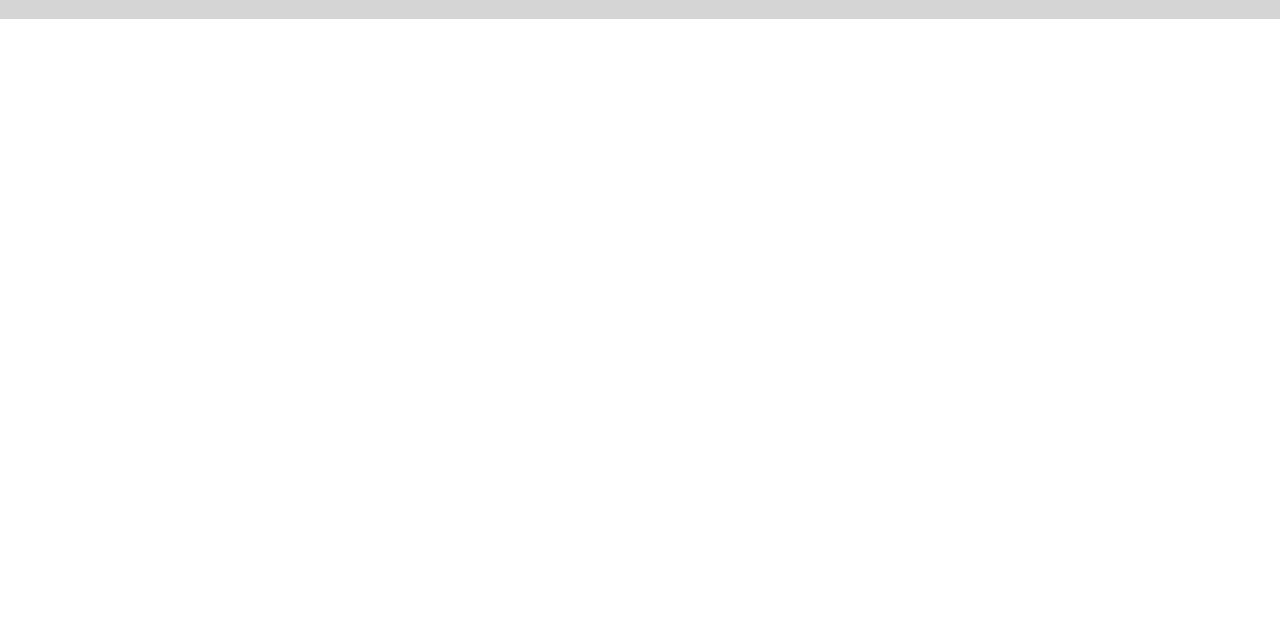
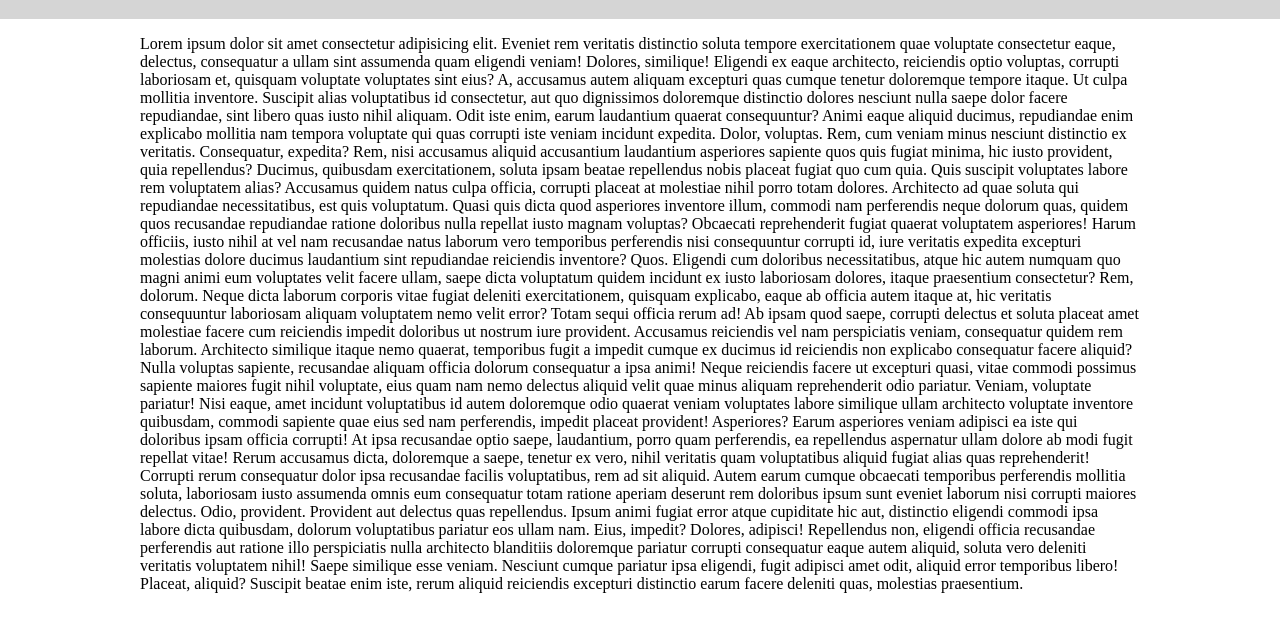
Before and after one commit to abdujabbor13/branch, a plain HTML site: page index.html in a window 1280 px wide. Shown: the part 61-692 px from the top of the page. Drawn offline with Linux system fonts and the light colour scheme.

Commit message:
add site main and styles

```diff
--- a/fix.css
+++ b/fix.css
@@ -47,3 +47,13 @@ button {
 button:hover{
   border-bottom: 2px solid #fff;
 }
+
+p{
+  width: 1000px;
+  text-align: left;
+}
+
+.main{
+  display: flex;
+  justify-content: center;
+}
--- a/index.html
+++ b/index.html
@@ -117,6 +117,28 @@
     <button>darslar royxati</button>
   </div>
 
+  <div class="main">
+    <p>Lorem ipsum dolor sit amet consectetur adipisicing elit. Eveniet rem veritatis distinctio soluta tempore exercitationem quae voluptate consectetur eaque, delectus, consequatur a ullam sint assumenda quam eligendi veniam! Dolores, similique!
+      Eligendi ex eaque architecto, reiciendis optio voluptas, corrupti laboriosam et, quisquam voluptate voluptates sint eius? A, accusamus autem aliquam excepturi quas cumque tenetur doloremque tempore itaque. Ut culpa mollitia inventore.
+      Suscipit alias voluptatibus id consectetur, aut quo dignissimos doloremque distinctio dolores nesciunt nulla saepe dolor facere repudiandae, sint libero quas iusto nihil aliquam. Odit iste enim, earum laudantium quaerat consequuntur?
+      Animi eaque aliquid ducimus, repudiandae enim explicabo mollitia nam tempora voluptate qui quas corrupti iste veniam incidunt expedita. Dolor, voluptas. Rem, cum veniam minus nesciunt distinctio ex veritatis. Consequatur, expedita?
+      Rem, nisi accusamus aliquid accusantium laudantium asperiores sapiente quos quis fugiat minima, hic iusto provident, quia repellendus? Ducimus, quibusdam exercitationem, soluta ipsam beatae repellendus nobis placeat fugiat quo cum quia.
+      Quis suscipit voluptates labore rem voluptatem alias? Accusamus quidem natus culpa officia, corrupti placeat at molestiae nihil porro totam dolores. Architecto ad quae soluta qui repudiandae necessitatibus, est quis voluptatum.
+      Quasi quis dicta quod asperiores inventore illum, commodi nam perferendis neque dolorum quas, quidem quos recusandae repudiandae ratione doloribus nulla repellat iusto magnam voluptas? Obcaecati reprehenderit fugiat quaerat voluptatem asperiores!
+      Harum officiis, iusto nihil at vel nam recusandae natus laborum vero temporibus perferendis nisi consequuntur corrupti id, iure veritatis expedita excepturi molestias dolore ducimus laudantium sint repudiandae reiciendis inventore? Quos.
+      Eligendi cum doloribus necessitatibus, atque hic autem numquam quo magni animi eum voluptates velit facere ullam, saepe dicta voluptatum quidem incidunt ex iusto laboriosam dolores, itaque praesentium consectetur? Rem, dolorum.
+      Neque dicta laborum corporis vitae fugiat deleniti exercitationem, quisquam explicabo, eaque ab officia autem itaque at, hic veritatis consequuntur laboriosam aliquam voluptatem nemo velit error? Totam sequi officia rerum ad!
+      Ab ipsam quod saepe, corrupti delectus et soluta placeat amet molestiae facere cum reiciendis impedit doloribus ut nostrum iure provident. Accusamus reiciendis vel nam perspiciatis veniam, consequatur quidem rem laborum.
+      Architecto similique itaque nemo quaerat, temporibus fugit a impedit cumque ex ducimus id reiciendis non explicabo consequatur facere aliquid? Nulla voluptas sapiente, recusandae aliquam officia dolorum consequatur a ipsa animi!
+      Neque reiciendis facere ut excepturi quasi, vitae commodi possimus sapiente maiores fugit nihil voluptate, eius quam nam nemo delectus aliquid velit quae minus aliquam reprehenderit odio pariatur. Veniam, voluptate pariatur!
+      Nisi eaque, amet incidunt voluptatibus id autem doloremque odio quaerat veniam voluptates labore similique ullam architecto voluptate inventore quibusdam, commodi sapiente quae eius sed nam perferendis, impedit placeat provident! Asperiores?
+      Earum asperiores veniam adipisci ea iste qui doloribus ipsam officia corrupti! At ipsa recusandae optio saepe, laudantium, porro quam perferendis, ea repellendus aspernatur ullam dolore ab modi fugit repellat vitae!
+      Rerum accusamus dicta, doloremque a saepe, tenetur ex vero, nihil veritatis quam voluptatibus aliquid fugiat alias quas reprehenderit! Corrupti rerum consequatur dolor ipsa recusandae facilis voluptatibus, rem ad sit aliquid.
+      Autem earum cumque obcaecati temporibus perferendis mollitia soluta, laboriosam iusto assumenda omnis eum consequatur totam ratione aperiam deserunt rem doloribus ipsum sunt eveniet laborum nisi corrupti maiores delectus. Odio, provident.
+      Provident aut delectus quas repellendus. Ipsum animi fugiat error atque cupiditate hic aut, distinctio eligendi commodi ipsa labore dicta quibusdam, dolorum voluptatibus pariatur eos ullam nam. Eius, impedit? Dolores, adipisci!
+      Repellendus non, eligendi officia recusandae perferendis aut ratione illo perspiciatis nulla architecto blanditiis doloremque pariatur corrupti consequatur eaque autem aliquid, soluta vero deleniti veritatis voluptatem nihil! Saepe similique esse veniam.
+      Nesciunt cumque pariatur ipsa eligendi, fugit adipisci amet odit, aliquid error temporibus libero! Placeat, aliquid? Suscipit beatae enim iste, rerum aliquid reiciendis excepturi distinctio earum facere deleniti quas, molestias praesentium.</p>
+  </div>
   <!-- <script src="https://cdn.jsdelivr.net/npm/axios/dist/axios.min.js"></script> -->
   <!-- <script src="./script.js"> -->
   </script>
```
